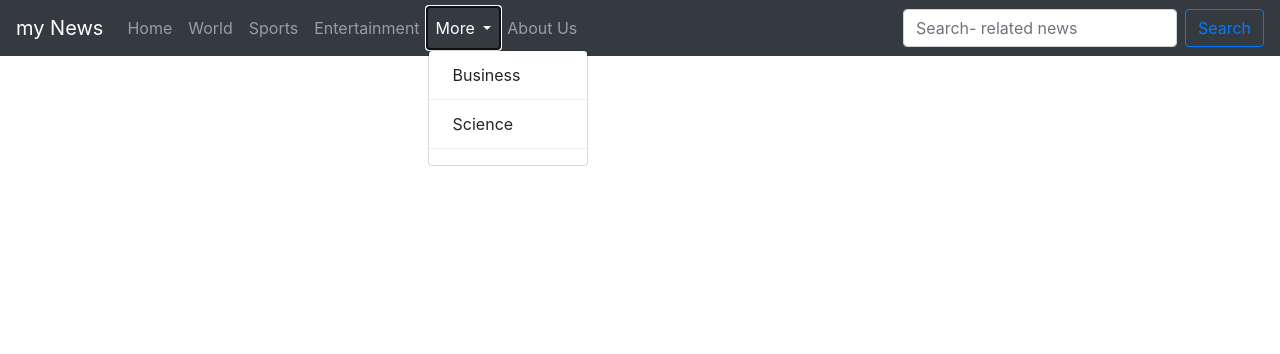
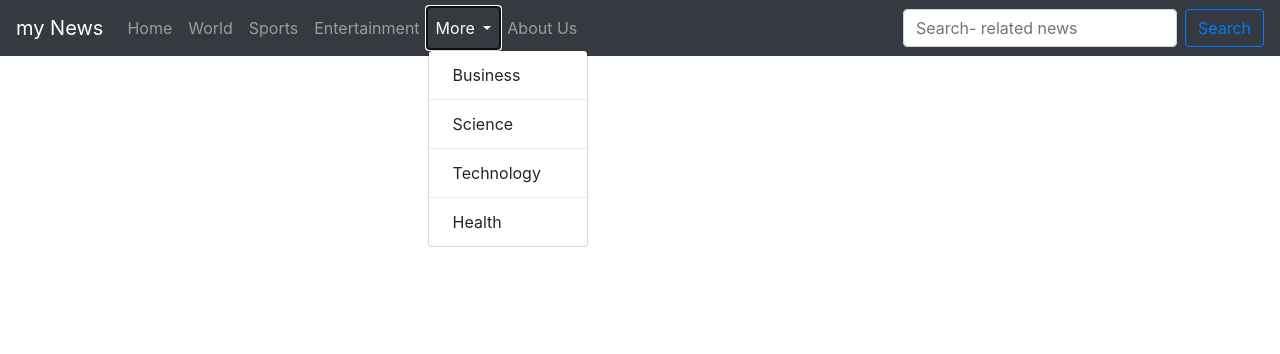
Before and after one commit to amanjha18/google_news, a Django app: template News/Newsapp/templates/basic.html in a window 1280 px wide, after a click on "More". Shown: the top 354 px of the page. Run offline with Django 3.2, Linux system fonts and the light colour scheme; the template is opened without the code that fills it, so the values that code supplies are empty; some libraries are stand-ins or nearby versions.

Commit message:
add category

```diff
--- a/News/Newsapp/templates/basic.html
+++ b/News/Newsapp/templates/basic.html
@@ -46,6 +46,9 @@
           <div class="dropdown-divider"></div>
           <a class="dropdown-item" href="{% url 'science' %}">Science</a>
           <div class="dropdown-divider"></div>
+          <a class="dropdown-item" href="{% url 'technology' %}">Technology</a>
+          <div class="dropdown-divider"></div>
+          <a class="dropdown-item" href="{% url 'health' %}">Health</a>
         </div>
       </li>
       <li class="nav-item">
```
